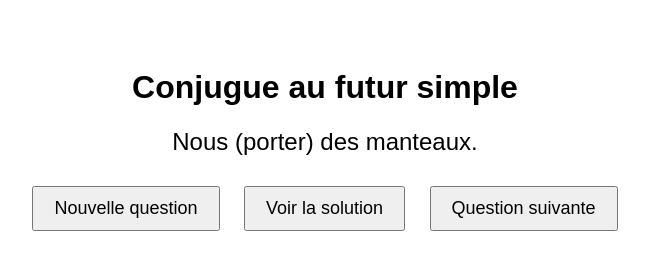
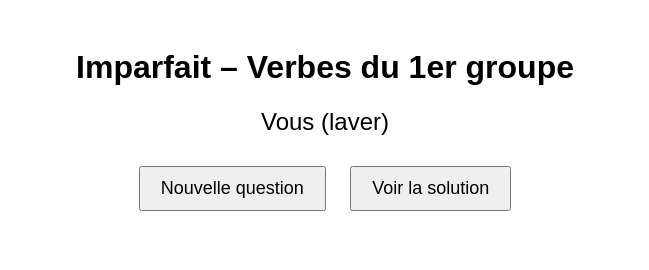
Before and after one commit to automatisation-marne/jeux, a plain HTML site: page index.html in a window 1280 px wide. Both pictures are taken after a click on the button "Nouvelle question". Shown: the whole page, without its empty margins (315-964 px from the left). Drawn offline with Linux system fonts and the light colour scheme.

Commit message:
Update index.html

```diff
--- a/index.html
+++ b/index.html
@@ -2,161 +2,58 @@
 <html lang="fr">
 <head>
   <meta charset="UTF-8">
-  <title>Futur simple – Verbes du 1er groupe</title>
+  <title>Imparfait - Verbes en -er</title>
   <style>
-    body {
-      font-family: sans-serif;
-      text-align: center;
-      padding: 40px;
-    }
-    #question {
-      font-size: 24px;
-      margin: 20px;
-    }
-    #reponse {
-      font-size: 22px;
-      color: green;
-      margin: 20px;
-      display: none;
-    }
-    button {
-      padding: 10px 20px;
-      font-size: 18px;
-      margin: 10px;
-    }
+    body { font-family: sans-serif; text-align: center; padding: 20px; }
+    #question, #reponse { font-size: 24px; margin: 20px; }
+    button { font-size: 18px; margin: 10px; padding: 10px 20px; }
   </style>
 </head>
 <body>
-  <h1>Conjugue au futur simple</h1>
+  <h1>Imparfait – Verbes du 1er groupe</h1>
   <div id="question">Clique sur "Nouvelle question" pour commencer.</div>
-  <div id="reponse"></div>
-
+  <div id="reponse" style="color: green;"></div>
   <button onclick="nouvelleQuestion()">Nouvelle question</button>
-  <button onclick="voirSolution()">Voir la solution</button>
-  <button onclick="suivante()">Question suivante</button>
+  <button onclick="montrerReponse()">Voir la solution</button>
 
   <script>
-    const donnees = [
-      ["Je (chanter) demain.", "Je chanterai."],
-      ["Tu (jouer) dans le jardin.", "Tu joueras."],
-      ["Il (parler) à sa sœur.", "Il parlera."],
-      ["Elle (regarder) la télévision.", "Elle regardera."],
-      ["Nous (marcher) dans la rue.", "Nous marcherons."],
-      ["Vous (écouter) le maître.", "Vous écouterez."],
-      ["Ils (aimer) ce livre.", "Ils aimeront."],
-      ["Elles (danser) sur la scène.", "Elles danseront."],
-      ["Je (sauter) très haut.", "Je sauterai."],
-      ["Tu (rêver) cette nuit.", "Tu rêveras."],
-      ["Les enfants (jouer) dehors.", "Les enfants joueront."],
-      ["Mon frère (dessiner) un dragon.", "Mon frère dessinera."],
-      ["Mes parents (adorer) ce film.", "Mes parents adoreront."],
-      ["Le chat (chasser) les souris.", "Le chat chassera."],
-      ["Les filles (marcher) dans la forêt.", "Les filles marcheront."],
-      ["Papa et moi (regarder) un match.", "Papa et moi regarderons."],
-      ["Mes amis (aimer) les bonbons.", "Mes amis aimeront."],
-      ["Toi et moi (préparer) un gâteau.", "Toi et moi préparerons."],
-      ["Les élèves (écouter) attentivement.", "Les élèves écouteront."],
-      ["La maîtresse (corriger) les copies.", "La maîtresse corrigera."],
-      ["Je (ne pas sauter) dans la flaque.", "Je ne sauterai pas."],
-      ["Tu (ne pas oublier) ton cartable.", "Tu n’oublieras pas."],
-      ["Il (ne pas crier) dans la classe.", "Il ne criera pas."],
-      ["Elle (ne pas manger) de bonbons.", "Elle ne mangera pas."],
-      ["Nous (ne pas courir) dans les couloirs.", "Nous ne courrons pas."],
-      ["Vous (ne pas parler) trop fort.", "Vous ne parlerez pas."],
-      ["Ils (ne pas jouer) au ballon.", "Ils ne joueront pas."],
-      ["Elles (ne pas pleurer).", "Elles ne pleureront pas."],
-      ["On (ne pas oublier) la sortie.", "On n’oubliera pas."],
-      ["Je (ne pas bouger) d’ici.", "Je ne bougerai pas."],
-      ["Je (aider) ma maman.", "J’aiderai."],
-      ["Tu (crier) très fort.", "Tu crieras."],
-      ["Il (fermer) la porte.", "Il fermera."],
-      ["Elle (tomber) dans les bras.", "Elle tombera."],
-      ["Nous (couper) le gâteau.", "Nous couperons."],
-      ["Vous (dessiner) un paysage.", "Vous dessinerez."],
-      ["Ils (travailler) ensemble.", "Ils travailleront."],
-      ["Elles (chanter) à la fête.", "Elles chanteront."],
-      ["Je (jouer) au foot.", "Je jouerai."],
-      ["Tu (danser) avec moi.", "Tu danseras."],
-      ["Que (faire)-tu ce soir ? (jouer)", "Tu joueras."],
-      ["Demain, je (préparer) un gâteau.", "Je préparerai."],
-      ["Plus tard, tu (dessiner) une BD.", "Tu dessineras."],
-      ["À la rentrée, nous (travailler) dur.", "Nous travaillerons."],
-      ["Ce week-end, vous (visiter) un musée.", "Vous visiterez."],
-      ["Plus tard, ils (habiter) à Paris.", "Ils habiteront."],
-      ["Bientôt, elle (fermer) la fenêtre.", "Elle fermera."],
-      ["Dans 1 heure, tu (rentrer) à la maison.", "Tu rentreras."],
-      ["Quand il fera beau, on (jouer) au parc.", "On jouera."],
-      ["Dans quelques jours, vous (partager) vos dessins.", "Vous partagerez."],
-      ["Léo (travailler) chez lui.", "Léo travaillera."],
-      ["Emma et Mila (chanter) ensemble.", "Emma et Mila chanteront."],
-      ["Maxime et moi (jouer) au ballon.", "Maxime et moi jouerons."],
-      ["Toi et Tom (marcher) vite.", "Toi et Tom marcherez."],
-      ["Les garçons (rêver) d’aventure.", "Les garçons rêveront."],
-      ["La famille (visiter) un château.", "La famille visitera."],
-      ["Les enfants et les parents (préparer) la fête.", "Les enfants et les parents prépareront."],
-      ["Mon chien (écouter) bien.", "Mon chien écoutera."],
-      ["Ma sœur (aider) à la maison.", "Ma sœur aidera."],
-      ["Le facteur (donner) une lettre.", "Le facteur donnera."],
-      ["Je (trouver) la réponse.", "Je trouverai."],
-      ["Tu (arriver) à l’heure.", "Tu arriveras."],
-      ["Il (passer) par ici.", "Il passera."],
-      ["Elle (porter) une robe rouge.", "Elle portera."],
-      ["Nous (commencer) à lire.", "Nous commencerons."],
-      ["Vous (fermer) les yeux.", "Vous fermerez."],
-      ["Ils (écouter) bien.", "Ils écouteront."],
-      ["Elles (visiter) le zoo.", "Elles visiteront."],
-      ["Je (ranger) ma chambre.", "Je rangerai."],
-      ["Tu (garder) le secret.", "Tu garderas."],
-      ["Je (rêver) ce soir.", "Je rêverai."],
-      ["Tu (jouer) aux cartes.", "Tu joueras."],
-      ["Il (fermer) son cahier.", "Il fermera."],
-      ["Elle (travailler) dur.", "Elle travaillera."],
-      ["Nous (écouter) la musique.", "Nous écouterons."],
-      ["Vous (danser) au bal.", "Vous danserez."],
-      ["Ils (sauter) dans la piscine.", "Ils sauteront."],
-      ["Elles (préparer) des crêpes.", "Elles prépareront."],
-      ["Je (chercher) mes clés.", "Je chercherai."],
-      ["Tu (chanter) bien.", "Tu chanteras."],
-      ["Il (dessiner) une maison.", "Il dessinera."],
-      ["Elle (jouer) du piano.", "Elle jouera."],
-      ["Nous (porter) des manteaux.", "Nous porterons."],
-      ["Vous (préparer) la salle.", "Vous préparerez."],
-      ["Ils (chanter) ensemble.", "Ils chanteront."],
-      ["Elles (écouter) le maître.", "Elles écouteront."],
-      ["Je (marcher) avec toi.", "Je marcherai."],
-      ["Tu (regarder) la télé.", "Tu regarderas."],
-      ["Il (passer) chez moi.", "Il passera."],
-      ["Elle (fermer) la porte.", "Elle fermera."],
-      ["On (rêver) de voyage.", "On rêvera."],
-      ["Nous (danser) sur la musique.", "Nous danserons."],
-      ["Vous (ranger) vos affaires.", "Vous rangerez."],
-      ["Ils (trouver) une solution.", "Ils trouveront."],
-      ["Elles (aimer) ce dessin.", "Elles aimeront."],
-      ["Je (jouer) au ballon.", "Je jouerai."],
-      ["Tu (dessiner) une étoile.", "Tu dessineras."],
-      ["Il (préparer) un gâteau.", "Il préparera."],
-      ["Nous (écouter) la radio.", "Nous écouterons."],
-      ["Vous (regarder) les nuages.", "Vous regarderez."]
+    const questions = [
+      ["Je (marcher)", "Je marchais"],
+      ["Tu (jouer)", "Tu jouais"],
+      ["Il (aimer)", "Il aimait"],
+      ["Nous (chanter)", "Nous chantions"],
+      ["Vous (rêver)", "Vous rêviez"],
+      ["Elles (danser)", "Elles dansaient"],
+      ["Je (parler)", "Je parlais"],
+      ["Tu (manger)", "Tu mangeais"],
+      ["Il (regarder)", "Il regardait"],
+      ["Nous (travailler)", "Nous travaillions"],
+      ["Vous (écouter)", "Vous écoutiez"],
+      ["Ils (tomber)", "Ils tombaient"],
+      ["Je (fermer)", "Je fermais"],
+      ["Tu (ramasser)", "Tu ramassais"],
+      ["Elle (grimper)", "Elle grimpait"],
+      ["Nous (toucher)", "Nous touchions"],
+      ["Vous (laver)", "Vous laviez"],
+      ["Ils (voler)", "Ils volaient"],
+      ["Je (sauter)", "Je sautais"],
+      ["Tu (cuisiner)", "Tu cuisinais"]
+      // Ajoute d'autres si besoin
     ];
 
-    let index = -1;
+    let questionActuelle = null;
 
     function nouvelleQuestion() {
-      index = Math.floor(Math.random() * donnees.length);
-      document.getElementById("question").textContent = donnees[index][0];
-      document.getElementById("reponse").style.display = "none";
+      const index = Math.floor(Math.random() * questions.length);
+      questionActuelle = questions[index];
+      document.getElementById("question").textContent = questionActuelle[0];
+      document.getElementById("reponse").textContent = "";
     }
 
-    function voirSolution() {
-      if (index >= 0) {
-        document.getElementById("reponse").textContent = donnees[index][1];
-        document.getElementById("reponse").style.display = "block";
+    function montrerReponse() {
+      if (questionActuelle) {
+        document.getElementById("reponse").textContent = questionActuelle[1];
       }
-    }
-
-    function suivante() {
-      document.getElementById("question").textContent = "Clique sur \"Nouvelle question\" pour continuer.";
-      document.getElementById("reponse").style.display = "none";
     }
   </script>
 </body>
```
